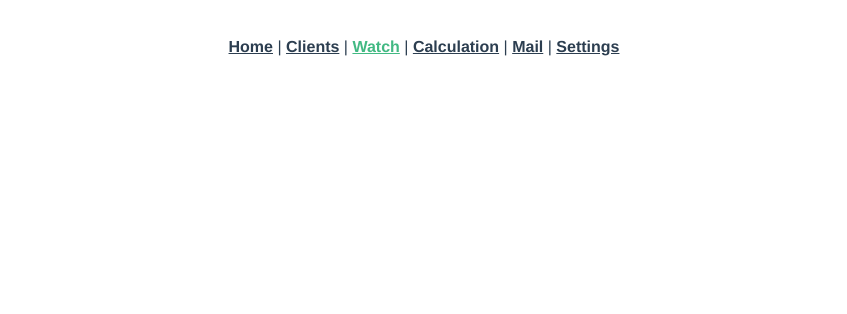
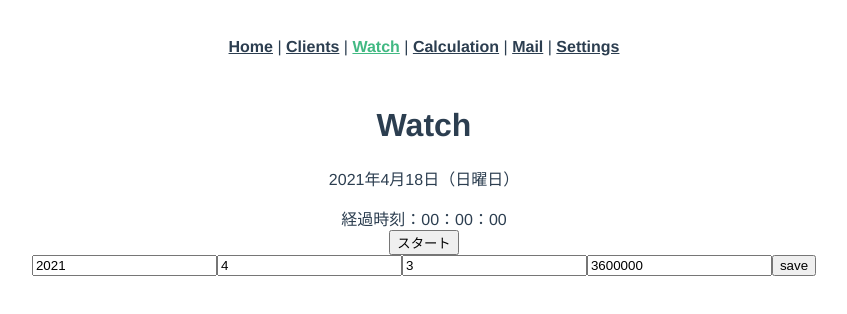
Before and after one commit to aiwaka/tutor_tools, a Vue app: page /watch in a window 1280 px wide. Shown: the top 314 px of the page, without its empty margins (216-1063 px from the left). Built offline with nearby package versions, Linux system fonts and the light colour scheme.

Commit message:
add Stopwatch page

```diff
--- a/src/views/TimeCounter.vue
+++ b/src/views/TimeCounter.vue
@@ -0,0 +1,175 @@
+<template>
+    <div class="watch">
+        <h1>Watch</h1>
+        <div v-if="year">
+            <p>{{ year }}年{{ month + 1 }}月{{day}}日（{{ weekdayStr }}曜日）</p>
+        </div>
+
+        <div>経過時刻：{{ elapsedHours }}：{{ elapsedMinutes }}：{{ elapsedSeconds }}</div>
+        <button v-if="!counting" v-on:click.prevent="startTimer">スタート</button>
+        <button v-if="counting" v-on:click.prevent="stopTimer">ストップ</button>
+        <button v-if="!counting && status" v-on:click.prevent="resetTimer">リセット</button>
+        <div class="operations-list">
+            <div class="operations-item" v-for="item in operations" :key=item.id>
+                <div class="operations-item-id">
+                    {{item.id}}
+                </div>
+                <div class="operations-item-date">
+                    {{item.date.hour}}：{{item.date.minute}}：{{item.date.second}}
+                </div>
+                <div class="operations-item-operation">
+                    {{item.operation}}
+                </div>
+            </div>
+        </div>
+        <button class="saving" v-if="!counting && status" v-on:click.prevent="saveTime">保存</button>
+
+        <form>
+            <input type="number" placeholder="year" v-model="devYear"/>
+            <input type="number" placeholder="month" v-model="devMonth"/>
+            <input type="number" placeholder="day" v-model="devDay"/>
+            <input type="number" placeholder="milisec" v-model="devMiliSec"/>
+            <button v-on:click.prevent="devSaveTime">save</button>
+        </form>
+    </div>
+</template>
+
+<script>
+export default {
+    name: 'Watch',
+    data: () => {
+        return {
+            counting: false,
+            status: null,
+            startTime: null, // Date.now()などで取得できるミリ秒を保持する.
+            elapsedTime: 0,
+            timeoutId: null,
+            operations: [], // ストップウォッチの操作を保存する配列
+            operationsId: 1,
+
+            // 開発用のテスト変数
+            devYear: 2021,
+            devMonth: 4,
+            devDay: 3,
+            devMiliSec: 3600000,
+        }
+    },
+    computed: {
+        nowTimeObj() {
+            return new Date(Date.now())
+        },
+        year() {
+            return this.nowTimeObj.getFullYear()
+        },
+        month() {
+            return this.nowTimeObj.getMonth()
+        },
+        day() {
+            return this.nowTimeObj.getDate()
+        },
+        weekday() {
+            return this.nowTimeObj.getDay()
+        },
+        weekdayStr() {
+            const weekdayArray = ['日','月','火','水','木','金','土']
+            return weekdayArray[this.weekday]
+        },
+        elapsedTimeObj() {
+            return new Date(this.elapsedTime)
+        },
+        // 以下は時間の差を元にしたDateオブジェクトを使うので, getHoursなどを使うと標準時と9時間ずれてしまう.
+        // getUTCHoursなどを使う.
+        elapsedHours() {
+            return new String(this.elapsedTimeObj.getUTCHours()).padStart(2, '0')
+        },
+        elapsedMinutes() {
+            return new String(this.elapsedTimeObj.getUTCMinutes()).padStart(2, '0')
+        },
+        elapsedSeconds() {
+            return new String(this.elapsedTimeObj.getUTCSeconds()).padStart(2, '0')
+        }
+    },
+    methods: {
+        startTimer() {
+            // 本来はクライアントを選択していないときのアラートだがデバッグでは面倒なのでこのようにしておく
+            //if(this.$store.getters.getCurrentClientId < 0) {
+            if(this.$store.getters.getCurrentClientId > 0) {
+                alert('まずクライアントを一人選択してください.')
+                this.$router.push({name: 'clients'})
+            }
+            this.status = 1
+            this.counting = true
+            // Date.now()はUTC基準の経過時間を整数で返す.
+            // elapsedTimeを引いた値をstartTimeにすることで経過時間からのタイマーの再開ができる.
+            this.startTime = Date.now() - this.elapsedTime
+            // 操作を記録する配列に追加する
+            this.operations.push({
+                id: this.operationsId++,
+                date: this.dateMilisecToParams(),
+                operation: 'start'
+            })
+            this.countUp()
+        },
+        countUp() {
+            // 再起的にカウンタを呼ぶ. タイマーのidを保存しておけばいつでもストップできる
+            this.timeoutId = setTimeout(() => {
+                this.elapsedTime = Date.now() - this.startTime
+                this.countUp()
+            }, 1000)
+        },
+        stopTimer() {
+            this.counting = false
+            clearTimeout(this.timeoutId)
+            this.operations.push({
+                id: this.operationsId++,
+                date: this.dateMilisecToParams(),
+                operation: 'stop'
+            })
+        },
+        resetTimer() {
+            this.status = 0,
+            this.counting = false
+            this.elapsedTime = 0
+            this.operations.push({
+                id: this.operationsId++,
+                date: this.dateMilisecToParams(),
+                operation: 'reset'
+            })
+        },
+        dateMilisecToParams() {
+            // 現在現地時刻を適切な文字列にした時間・分・秒のオブジェクトを返す.
+            const date = new Date(Date.now())
+            return {
+                hour: new String(date.getHours()).padStart(2, '0'),
+                minute: new String(date.getMinutes()).padStart(2, '0'),
+                second: new String(date.getSeconds()).padStart(2, '0')
+            }
+        },
+        saveTime() {
+            this.$store.dispatch('saveTimeData', {
+                date: {
+                    year: this.year,
+                    month: this.month + 1,
+                    day: this.day,
+                    weekday: this.weekdayStr
+                },
+                time: this.elapsedTime
+            })
+            this.resetTimer()
+            this.$set(this, "operations", []) // 直接operations = [] とするとVueは検知してくれない
+            this.operationsId = 1
+        },
+        devSaveTime() {
+            this.$store.dispatch('saveTimeData', {
+                date: {
+                    year: parseInt(this.devYear),
+                    month: parseInt(this.devMonth),
+                    day: parseInt(this.devDay),
+                    weekday: '月'
+                },
+                time: parseInt(this.devMiliSec)
+            })
+        },
+    }
+}
+</script>
```
